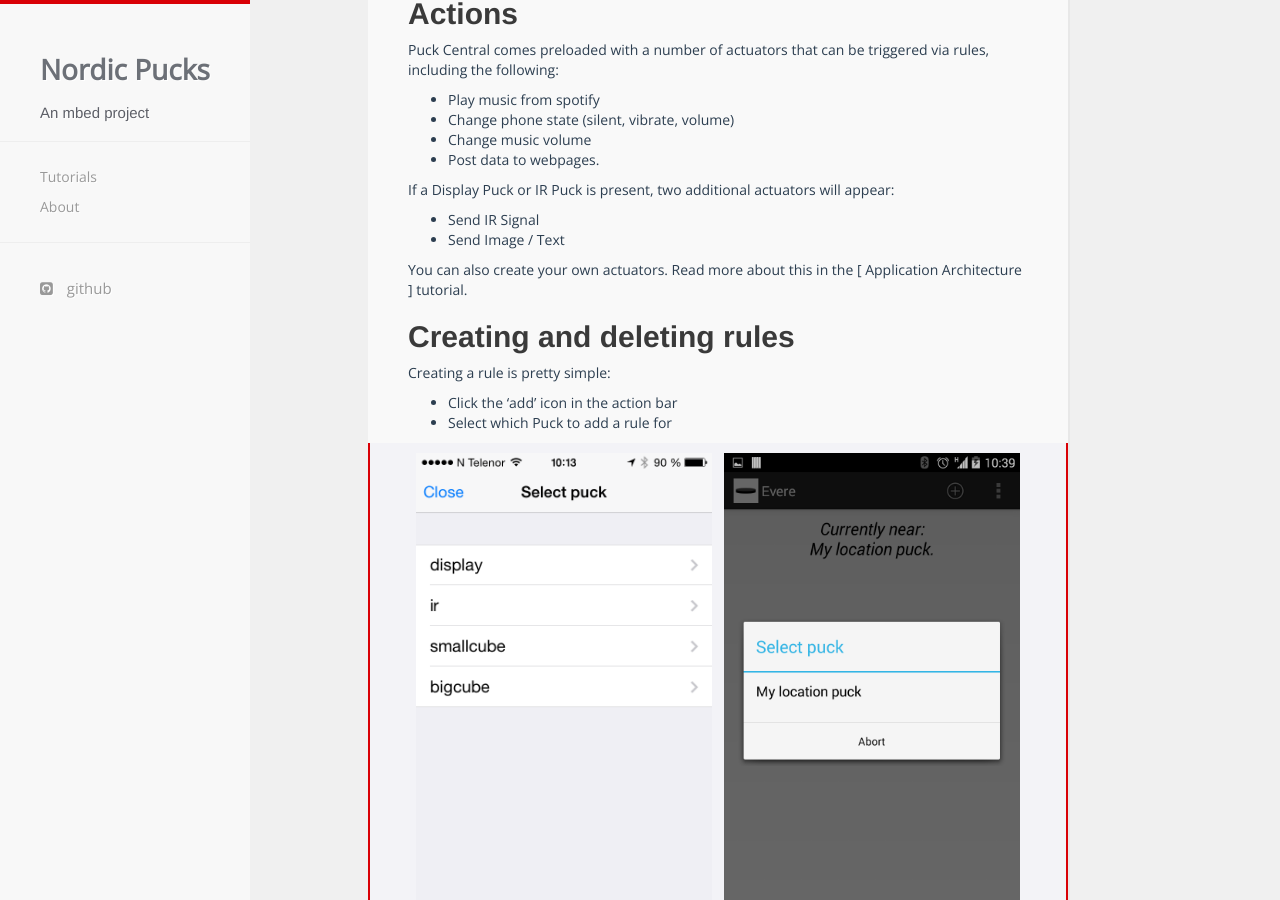
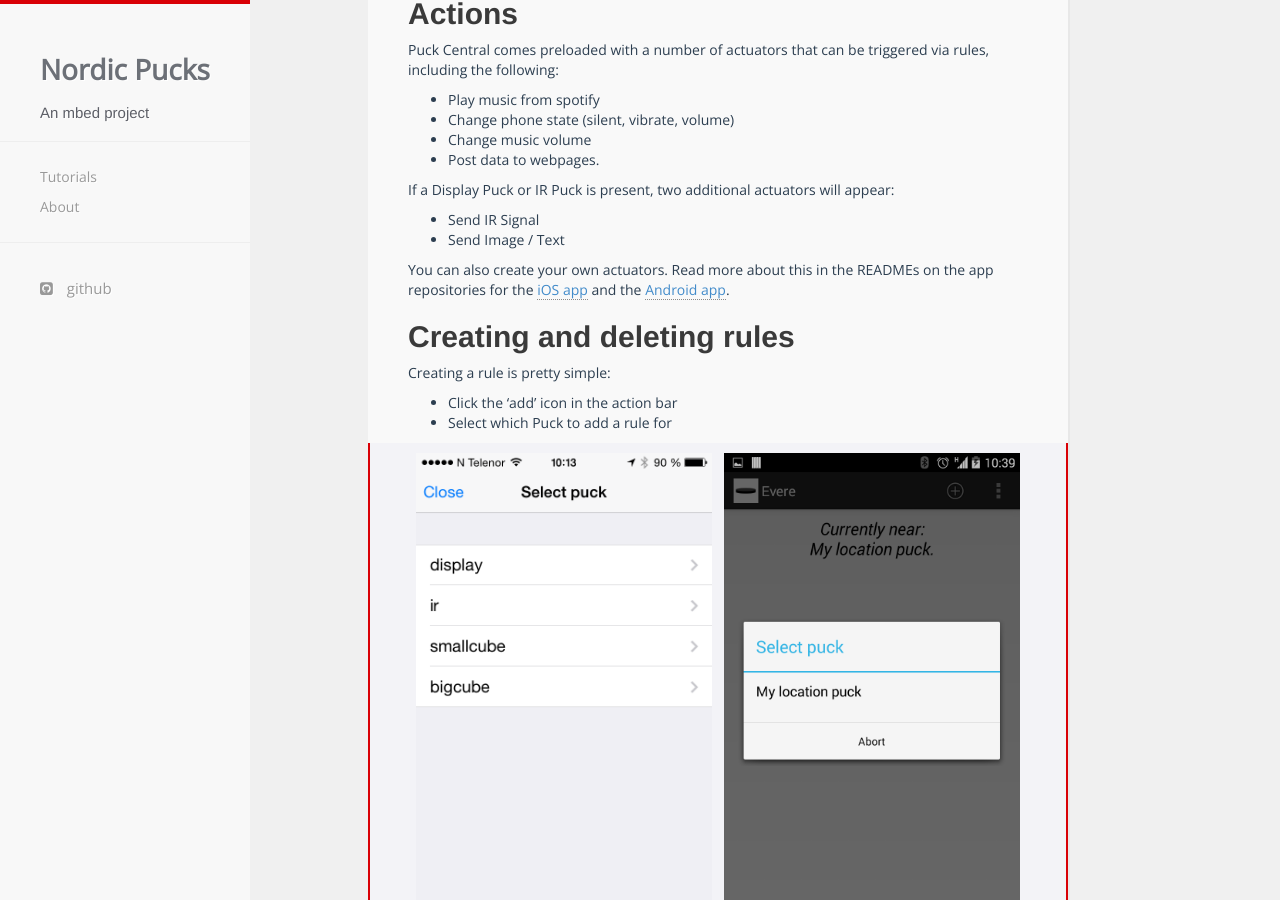
Before and after one commit to NordicPlayground/puck, a Jekyll site: the page built from _tutorials/smartphone-apps.md, in a window 1280 px wide and 900 px high, scrolled down 2438 px. Built offline with Jekyll 4.4.1, drawn with Linux system fonts in a browser that asks for light colours; nearby versions of some CDN libraries; comment, search, counter and statistics services are not loaded; some of the changed lines change nothing that is shown; some of the changed text lies outside the part shown.

Commit message:
Add links to smart phone tutorial

```diff
--- a/_tutorials/smartphone-apps.md
+++ b/_tutorials/smartphone-apps.md
@@ -64,7 +64,7 @@ If a Display Puck or IR Puck is present, two additional actuators will appear:
 - Send IR Signal
 - Send Image / Text
 
-You can also create your own actuators. Read more about this in the [ Application Architecture ] tutorial.
+You can also create your own actuators. Read more about this in the READMEs on the app repositories for the [iOS app](https://github.com/NordicSemiconductor/puck-central-ios) and the [Android app](https://github.com/NordicSemiconductor/puck-central-android).
 
 ## Creating and deleting rules
 
@@ -105,5 +105,5 @@ To delete a rule, click 'Remove Puck' on iOS, and the garbage bin icon on Androi
 
 If you wish to extend the client application with your own actuators, you can read how to do so at the github pages of the respective applications.
 
-- Puck Central android link
-- Puck Central iOS link
+- [Puck Central android](https://github.com/NordicSemiconductor/puck-central-android)
+- [Puck Central iOS](https://github.com/NordicSemiconductor/puck-central-ios)
```
